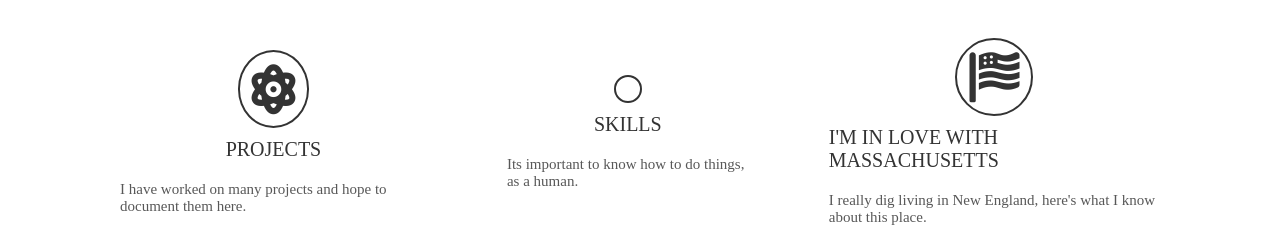
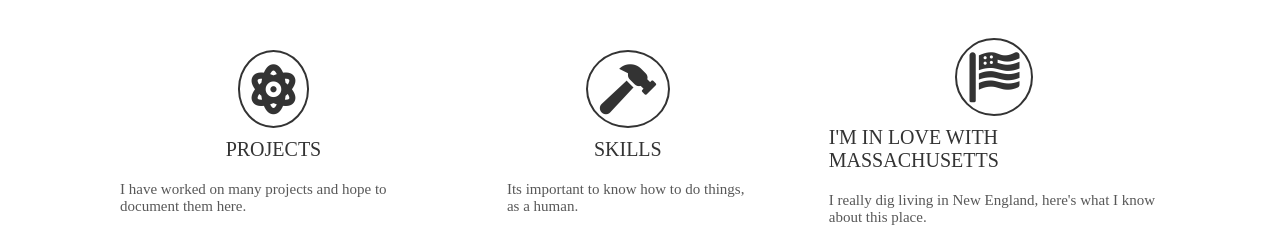
Before and after one commit to jknizer/jknizer.github.io, a plain HTML site: page index.html in a window 1280 px wide. Shown: the part 610-849 px from the top of the page. Drawn offline with Linux system fonts and the light colour scheme.

Commit message:
Update index.html
change broken fa icon

```diff
--- a/index.html
+++ b/index.html
@@ -217,7 +217,7 @@
         <p class="work-text">I have worked on many projects and hope to document them here.</p>
       </div>
       <div class="work">
-        <i class="fas fa-gears"></i>
+        <i class="fas fa-hammer"></i>
         <p class="work-heading">Skills</p>
         <p class="work-text">Its important to know how to do things, as a human.</p>
       </div>
```
